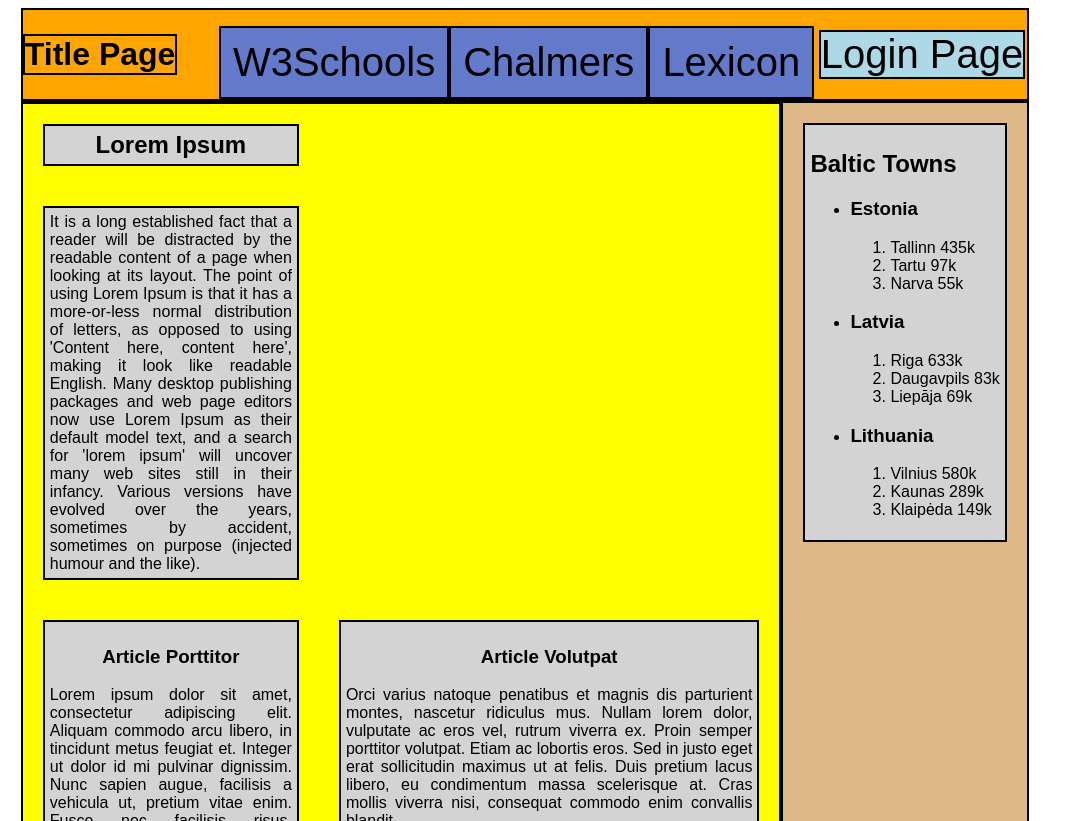
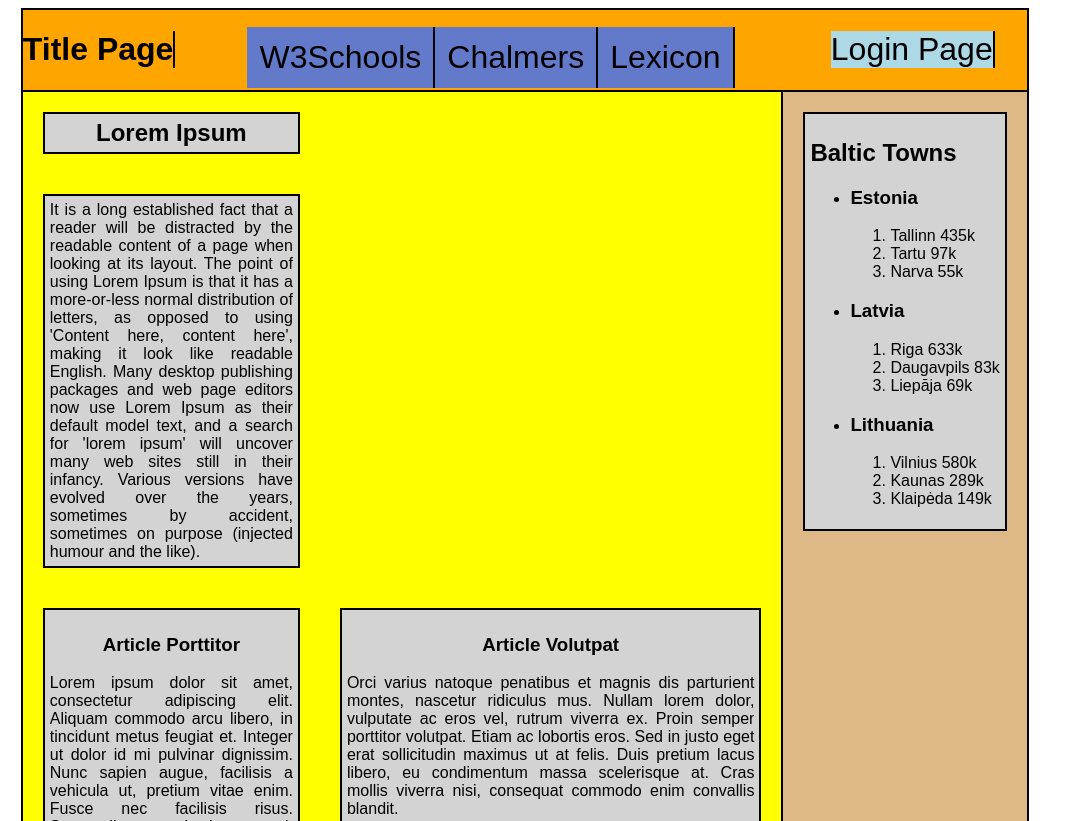
Before and after one commit to simas232/CSSIntroduction, a plain HTML site: page index.html in a window 1280 px wide. Shown: the top 821 px of the page, without its empty margins (0-1071 px from the left). Drawn offline with Linux system fonts and the light colour scheme.

Commit message:
fix: minor formatting fixes and reordering lines in style.css

```diff
--- a/style.css
+++ b/style.css
@@ -21,8 +21,26 @@ header {
   grid-template-areas: 'siteName links links links rightnav';
   align-items: center;
   justify-items: left;
-  border-style: solid;
-  border-width: 2px;
+  border-top: 2px solid black;
+  border-left: 2px solid black;
+  border-right: 2px solid black;
+}
+header > h1 {
+  grid-area: siteName;
+  border-right: 2px solid black;
+}
+header > nav > ul > li {
+  grid-area: links;
+  list-style-type: none;
+  float: left;
+  padding: 12px;
+  background-color: rgb(98, 122, 201);
+  border-right: 2px solid black;
+}
+header > a {
+  grid-area: rightnav;
+  border-right: 2px solid black;
+  background-color: lightblue;
 }
 
 main {
@@ -33,17 +51,12 @@ main {
   'mainSubText .'
   'article1 article2';
   background-color: yellow;
-  border-style: solid;
-  border-left-width: 2px;
-  border-right-width: 2px;
-  border-bottom-width: 2px;
+  border: 2px solid black;
 }
-
 main > * {
   margin: 20px;
   background-color: lightgrey;
-  border-style: solid;
-  border-width: 2px;
+  border: 2px solid black;
   padding: 5px;
 }
 .mainHeader {
@@ -69,55 +82,35 @@ article > img {
   margin: auto;
   display: block;
 }
+
 .asideBlock {
   grid-area: asideBlock;
   background-color: burlywood;
   display: grid;
   grid-template-areas: 'aside';
-  border-style: solid;
-  border-width: 2px;
   grid-template-rows: auto minmax(0, 1fr);
+  border-top: 2px solid black;
+  border-right: 2px solid black;
+  border-bottom: 2px solid black;
 }
 .aside {
   grid-area: aside;
   background-color: lightgrey;
-  border-style: solid;
-  border-width: 2px;
+  border: 2px solid black;
   text-align: left;
   padding: 5px;
   margin: 20px;
 }
+
 footer {
   grid-area: footer;
   background-color: purple;
   text-align: center;
-}
-
-header > h1 {
-  grid-area: siteName;
-  border-style: solid;
-  border-width: 2px;
-}
-
-header > nav > ul > li {
-  grid-area: links;
-  list-style-type: none;
-  float: left;
-  padding: 12px;
-  background-color: rgb(98, 122, 201);
-  border-style: solid;
-  border-width: 2px;
-}
-
-header > a {
-  grid-area: rightnav;
-  border-style: solid;
-  border-width: 2px;
-  background-color: lightblue;
+  border: 2px solid black;
 }
 
 a:link {
   color: black;
   text-decoration: none;
-  font-size: 40px;
+  font-size: 32px;
 }
```
